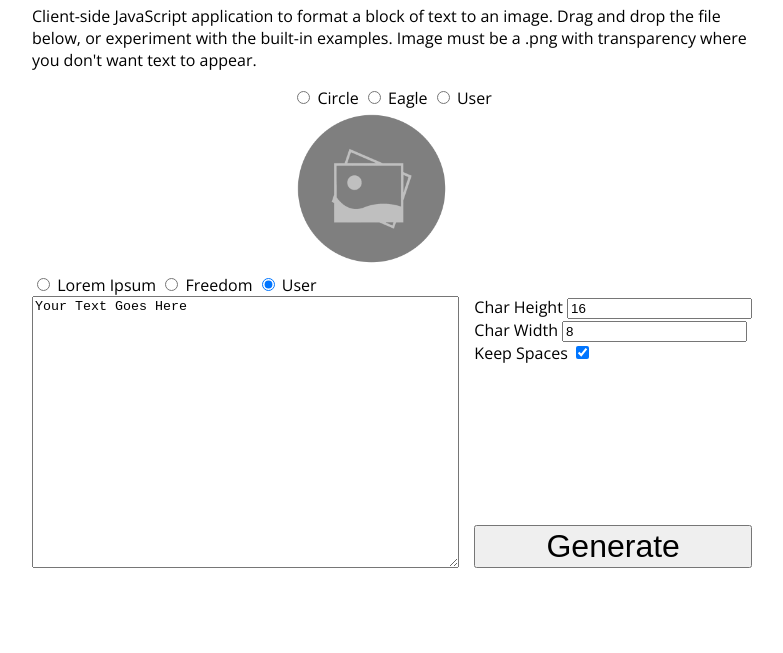
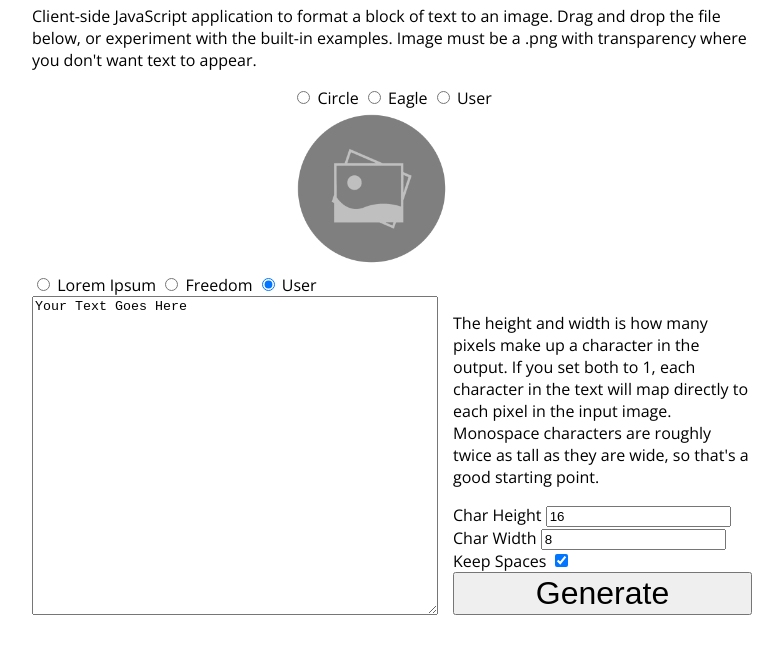
Before and after one commit to CrispinStichart/text-shaper, a plain HTML site: page index.html in a window 1280 px wide. Shown: the part 117-770 px from the top of the page, without its empty margins (248-1031 px from the left). Drawn offline with nearby package versions, Linux system fonts and the light colour scheme.

Commit message:
Some more tweaks

```diff
--- a/index.html
+++ b/index.html
@@ -33,7 +33,7 @@
 
 </div>
 
-<div id="radioAndInputControls">
+<div id="radioAndInputControls" class="vertical-container">
 
     <div class="horizontal-radio">
         <label>
@@ -52,7 +52,11 @@
     <div id="inputAndControls" class="horizontal-container">
         <textarea id="textInput">Your Text Goes Here</textarea>
 
-        <div id="controls">
+        <div id="controls" class="vertical-container">
+            <p>The height and width is how many pixels make up a character in the output.
+                If you set both to 1, each character in the text will map directly to each pixel
+                in the input image. Monospace characters are roughly twice as tall as they are wide, so
+                that's a good starting point. </p>
             <div>
                 <label for="height">Char Height</label>
                 <input id="height" type="number" value="16">
--- a/style.css
+++ b/style.css
@@ -6,6 +6,7 @@ body {
     max-width: 720px;
     padding: 0 40px;
 }
+
 
 h1 {
     font-size: 2.5em;
@@ -36,19 +37,17 @@ h1 {
 }
 
 #radioAndInputControls {
-    display: flex;
-    flex-direction: column;
+
 }
 
 #inputAndControls {
-
+    /*max-width: 300px;*/
 }
 
 #textInput {
-    display: flex;
-    flex-direction: column;
-    flex-grow: 2;
+    flex-grow: 100;
     min-height: 20em;
+    min-width: 30em;
 }
 
 .spacer {
@@ -74,7 +73,6 @@ h1 {
 }
 
 textarea {
-    flex-grow: 100;
 }
 
 .horizontal-container {
@@ -83,6 +81,11 @@ textarea {
     align-items: stretch;
     justify-content: space-between;
 }
+
+.wrap {
+    flex-wrap: wrap;
+}
+
 
 .vertical-container {
     display: flex;
```
Also changed, not shown: 1 other file.
